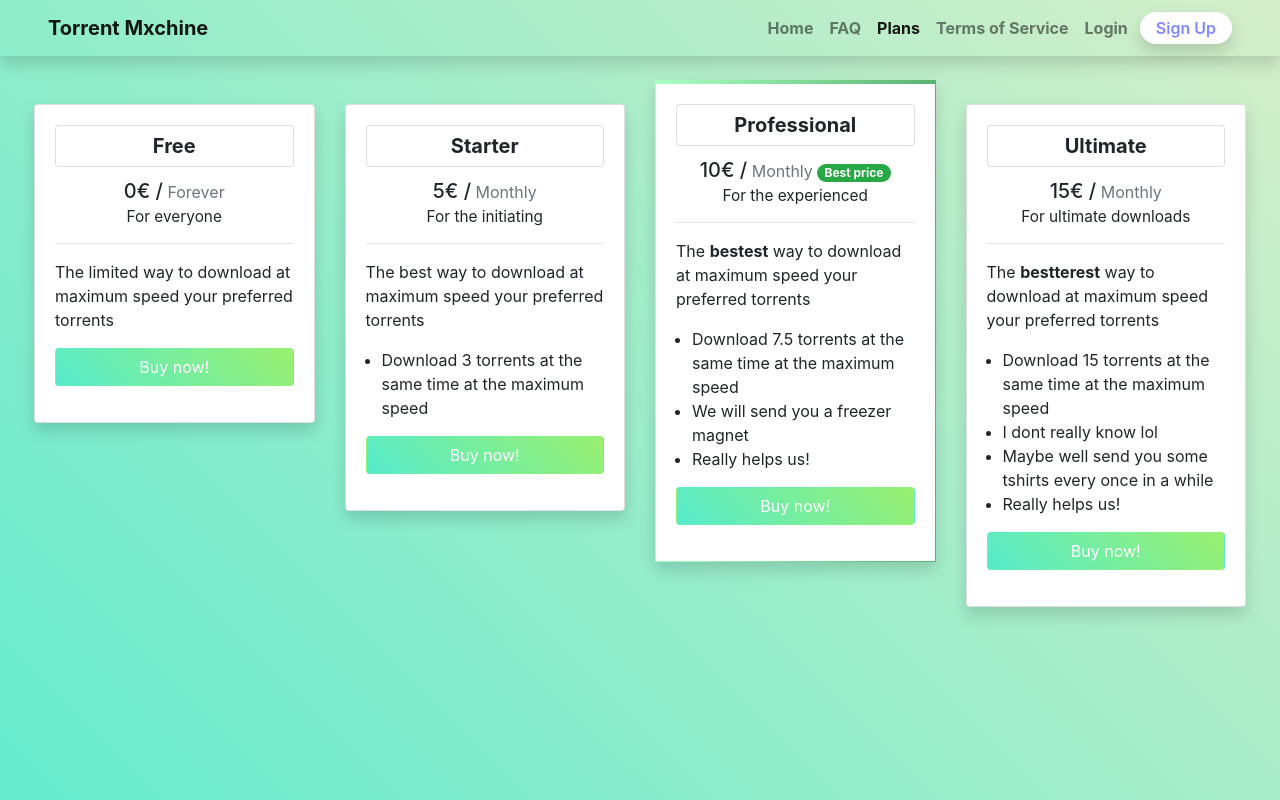
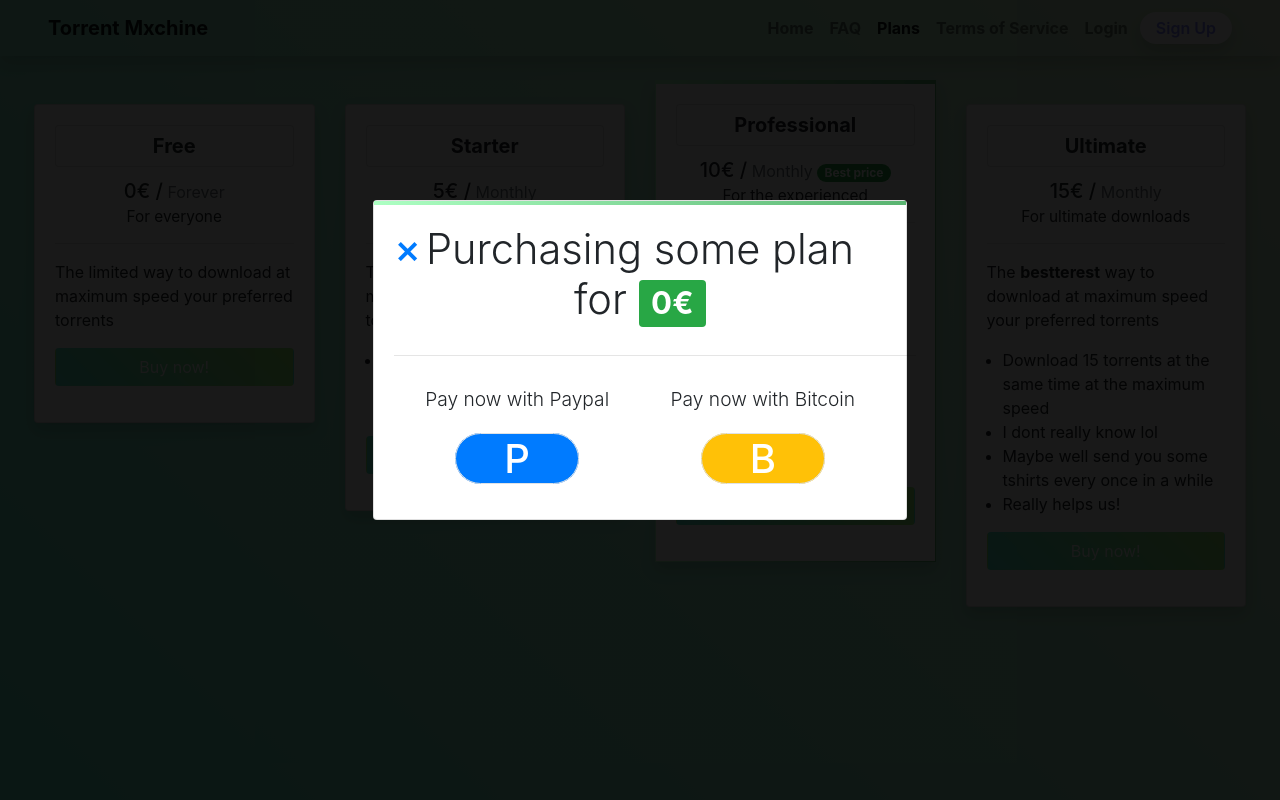
Before and after one commit to AlejandroAkbal/Torrent.mx, a plain HTML site: page plans/index.html in a window 1280 px wide. Shown: the top 800 px of the page. Drawn offline with Linux system fonts and the light colour scheme.

Commit message:
Added selection menu
Still working on it

```diff
--- a/css/plans.css
+++ b/css/plans.css
@@ -4,3 +4,25 @@
     border-image: linear-gradient(to right, rgba(173, 255, 195, 1) 0%, rgba(89, 179, 112, 1) 100%);
     border-image-slice: 1;
 }
+
+#SelectionMenu {
+    z-index: 999;
+
+    bottom: 0;
+    top: 0;
+    right: 0;
+    left: 0;
+
+    overflow-x: hidden;
+
+    background-color: rgb(0, 0, 0);
+    background-color: rgba(0, 0, 0, 0.9);
+}
+
+#SelectionMenu > div {
+    top: 25%;
+}
+
+#closeButton {
+    z-index: 1000;
+}
--- /dev/null
+++ b/js/plans.js
@@ -0,0 +1,6 @@
+
+var menu = document.getElementById("SelectionMenu");
+
+function toggleSelectionMenu() {
+    menu.classList.toggle("d-none");
+}
--- a/plans/index.html
+++ b/plans/index.html
@@ -41,7 +41,8 @@
                     <a href="../faq/" class="nav-link"><b>FAQ</b></a>
                 </li>
                 <li class="nav-item">
-                    <a href="#" class="nav-link active" data-toggle="tooltip" data-placement="auto" title="You are already here!"><b>Plans</b></a>
+                    <a href="#" class="nav-link active" data-toggle="tooltip" data-placement="auto"
+                        title="You are already here!"><b>Plans</b></a>
                 </li>
                 <li class="nav-item">
                     <a href="../tos/" class="nav-link"><b>Terms of Service</b></a>
@@ -50,7 +51,8 @@
                     <a href="../auth/" class="nav-link"><b>Login</b></a>
                 </li>
                 <li class="nav-item">
-                    <a href="../auth/" class="nav-link signup text-center text-md-right px-md-3 py-md-1 mt-md-1 ml-md-1">Sign Up</a>
+                    <a href="../auth/"
+                        class="nav-link signup text-center text-md-right px-md-3 py-md-1 mt-md-1 ml-md-1">Sign Up</a>
                 </li>
             </ul>
         </div>
@@ -74,7 +76,8 @@
 
                         <p class="text-left">The limited way to download at maximum speed your preferred torrents</p>
 
-                        <a href="#" class="card-link btn text-white d-block my-3 bg-gradient-evergreen">Buy now!</a>
+                        <a href="#" class="card-link btn text-white d-block my-3 bg-gradient-evergreen"
+                            onclick="toggleSelectionMenu()">Buy now!</a>
 
                     </div>
                 </div>
@@ -98,7 +101,8 @@
                             <li>Download 3 torrents at the same time at the maximum speed</li>
                         </ul>
 
-                        <a href="#" class="card-link btn text-white d-block my-3 bg-gradient-evergreen">Buy now!</a>
+                        <a href="#" class="card-link btn text-white d-block my-3 bg-gradient-evergreen"
+                            onclick="toggleSelectionMenu()">Buy now!</a>
 
                     </div>
                 </div>
@@ -117,7 +121,8 @@
 
                         <hr>
 
-                        <p class="text-left">The <b>bestest</b> way to download at maximum speed your preferred torrents</p>
+                        <p class="text-left">The <b>bestest</b> way to download at maximum speed your preferred torrents
+                        </p>
 
                         <ul class="text-left ml-3">
                             <li>Download 7.5 torrents at the same time at the maximum speed</li>
@@ -125,7 +130,8 @@
                             <li>Really helps us!</li>
                         </ul>
 
-                        <a href="#" class="card-link btn text-white d-block my-3 bg-gradient-evergreen">Buy now!</a>
+                        <a href="#" class="card-link btn text-white d-block my-3 bg-gradient-evergreen"
+                            onclick="toggleSelectionMenu()">Buy now!</a>
 
                     </div>
                 </div>
@@ -143,7 +149,8 @@
 
                         <hr>
 
-                        <p class="text-left">The <b>bestterest</b> way to download at maximum speed your preferred torrents</p>
+                        <p class="text-left">The <b>bestterest</b> way to download at maximum speed your preferred
+                            torrents</p>
                         <ul class="text-left ml-3">
                             <li>Download 15 torrents at the same time at the maximum speed</li>
                             <li>I dont really know lol</li>
@@ -151,13 +158,48 @@
                             <li>Really helps us!</li>
                         </ul>
 
-                        <a href="#" class="card-link btn text-white d-block my-3 bg-gradient-evergreen">Buy now!</a>
+                        <a href="#" class="card-link btn text-white d-block my-3 bg-gradient-evergreen"
+                            onclick="toggleSelectionMenu()">Buy now!</a>
 
                     </div>
                 </div>
             </div>
 
         </div>
+    </section>
+
+    <!-- --- Selection menu for the plan --- -->
+    <section id="SelectionMenu" class="container-fluid position-fixed">
+        <div class="row position-relative">
+
+            <!-- --- Content of the selection menu starts here --- -->
+            <div class="col-10 col-xl-5 mx-auto card pb-3">
+                <div class="row card-body border-top-green">
+
+                    <!-- --- Button to close selection menu plan --- -->
+                    <a id="closeButton" href="#" class="position-fixed h1" onclick="toggleSelectionMenu()">&times;</a>
+
+                    <p class="display-5 card-title col-12 text-center">Purchasing <span id="selectedPlan">some
+                            plan</span> for <span id="selectedPlanPrice" class="badge badge-success">0&euro;</span></p>
+
+                    <hr class="col-12 text-center">
+
+                    <!-- --- Paypal payment --- -->
+                    <div id="paypal" class="col-6 text-center pt-3">
+                        <p class="display-6 pb-2">Pay now with Paypal</p>
+                        <a href="#" class="h1 px-5 border rounded-maximum bg-primary text-white">P</a>
+                    </div>
+
+                    <!-- --- Bitcoin payment --- -->
+                    <div id="bitcoin" class="col-6 text-center pt-3">
+                        <p class="display-6 pb-2">Pay now with Bitcoin</p>
+                        <a href="#" class="h1 px-5 border rounded-maximum bg-warning text-white">B</a>
+                    </div>
+
+
+                </div>
+            </div>
+
     </section>
 
     <!-- --- Footer --- -->
@@ -188,10 +230,14 @@
                 <div class="col-6 col-md-2 mb-2 mb-md-0 text-center">
                     <h5>Media</h5>
                     <ul class="list-unstyled">
-                        <li class="border-0 rounded-maximum bg-gradient-purple my-2 mx-2"><a href="#!"><i class="fab fa-instagram text-white"></i></a></li>
-                        <li class="border-0 rounded-maximum bg-gradient-deepblue my-2 mx-3"><a href="#!"><i class="fab fa-facebook-f text-white"></i></a></li>
-                        <li class="border-0 rounded-maximum bg-gradient-blue my-2 mx-4"><a href="#!"><i class="fab fa-twitter text-white"></i></a></li>
-                        <li class="border-0 rounded-maximum bg-gradient-green my-2 mx-5"><a href="#!"><i class="fab fa-whatsapp text-white"></i></a></li>
+                        <li class="border-0 rounded-maximum bg-gradient-purple my-2 mx-2"><a href="#!"><i
+                                    class="fab fa-instagram text-white"></i></a></li>
+                        <li class="border-0 rounded-maximum bg-gradient-deepblue my-2 mx-3"><a href="#!"><i
+                                    class="fab fa-facebook-f text-white"></i></a></li>
+                        <li class="border-0 rounded-maximum bg-gradient-blue my-2 mx-4"><a href="#!"><i
+                                    class="fab fa-twitter text-white"></i></a></li>
+                        <li class="border-0 rounded-maximum bg-gradient-green my-2 mx-5"><a href="#!"><i
+                                    class="fab fa-whatsapp text-white"></i></a></li>
                     </ul>
                 </div>
 
@@ -211,7 +257,8 @@
 
         <!-- --- Credit, please do not remove! --- -->
         <div class="text-center p-2 bg-oscurisimo">
-            <h6 class="d-inline" data-toggle="tooltip" data-placement="auto" title="Designed with &hearts; by Alejandro Akbal">Torrent Mxchine &copy;</h6>
+            <h6 class="d-inline" data-toggle="tooltip" data-placement="auto"
+                title="Designed with &hearts; by Alejandro Akbal">Torrent Mxchine &copy;</h6>
             <h6 id="year" class="d-inline">2019</h6>
         </div>
 
@@ -223,4 +270,7 @@
     <script type="text/javascript" src="../lib/brands.min.js" defer></script>
     <script type="text/javascript" src="../lib/fontawesome.min.js" defer></script>
     <script type="text/javascript" src="../js/common.js" defer></script>
-</body></html>
+    <script type="text/javascript" src="../js/plans.js" defer></script>
+</body>
+
+</html>
```
